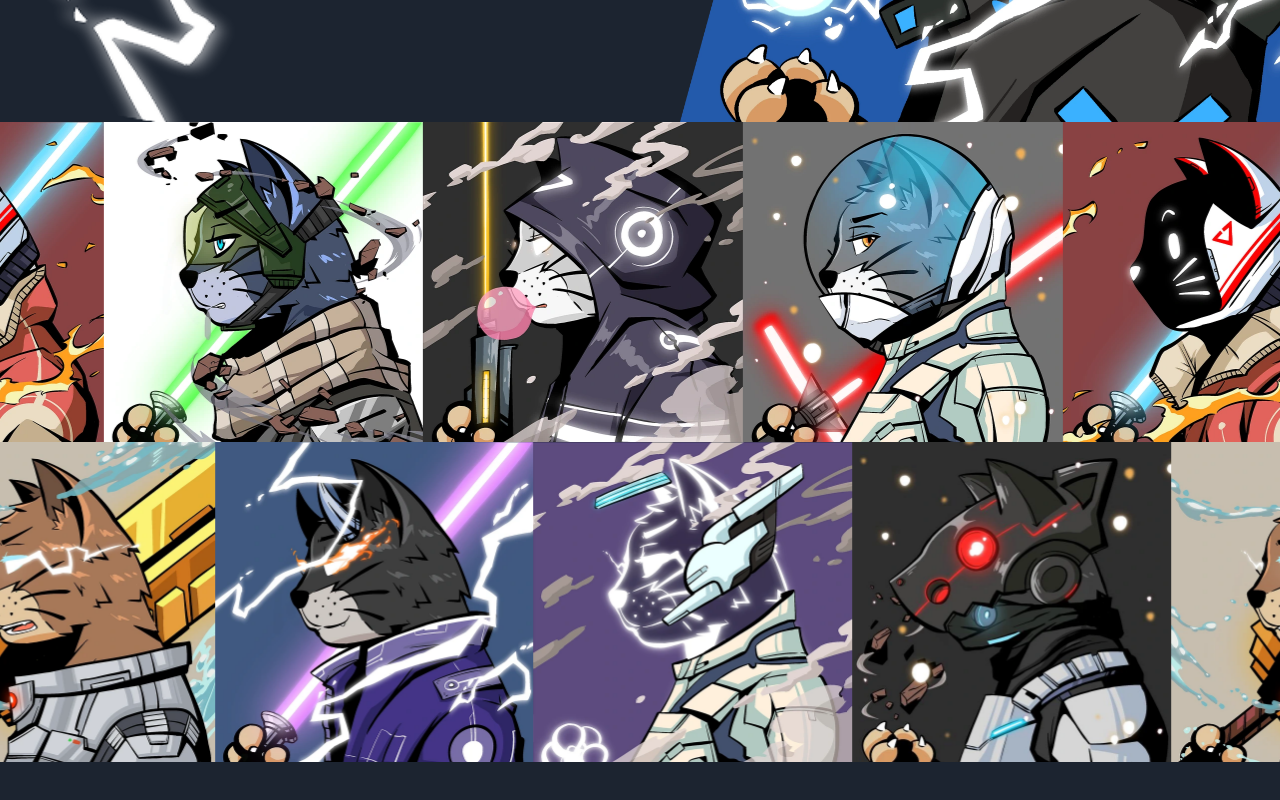
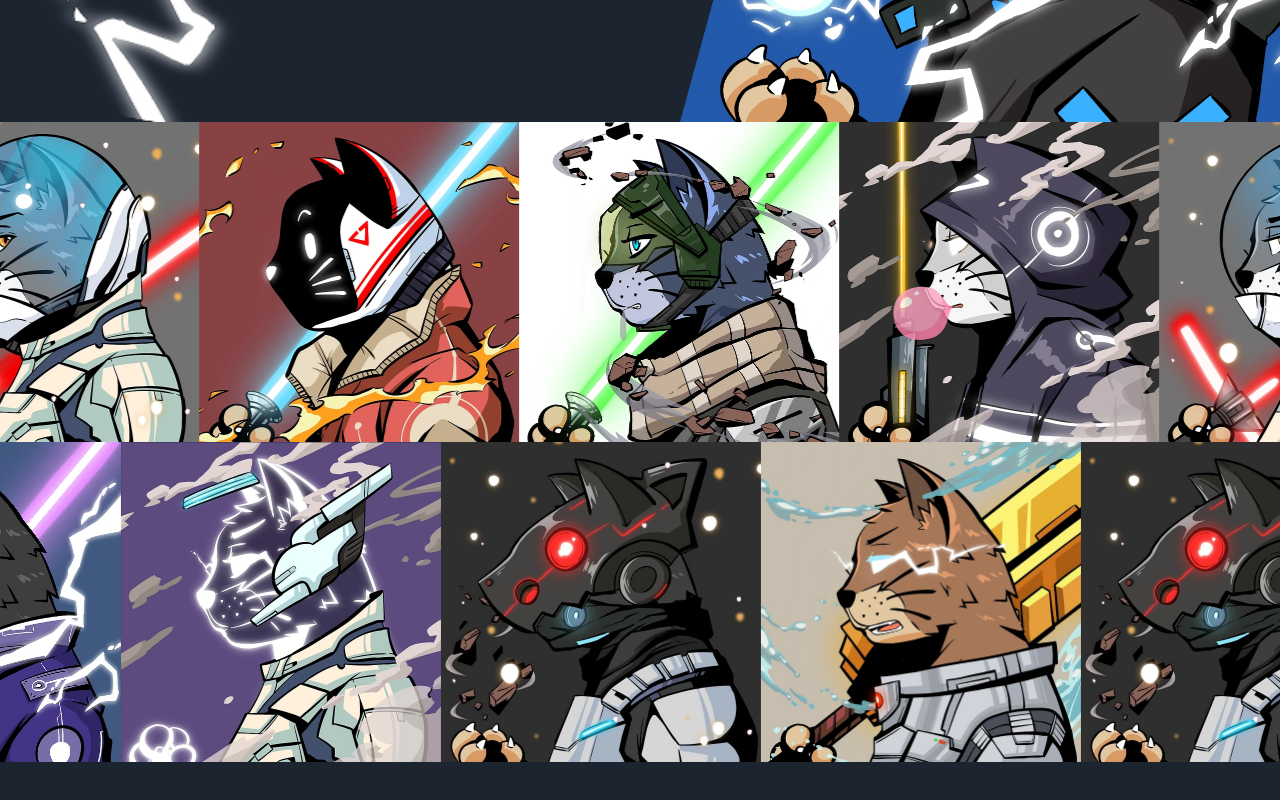
Before and after one commit to nupurbishnoi549/NEKOZUMA, a React (Vite) app: page / in a window 1280 px wide. Shown: the part 560-1360 px from the top of the page. Built offline with nearby package versions, Linux system fonts and the light colour scheme.

Commit message:
keyframe done

```diff
--- a/src/components/BackToTop.jsx
+++ b/src/components/BackToTop.jsx
@@ -1,5 +1,5 @@
 import React, { useEffect, useState } from 'react';
-import TopArrow from '../assets/images/svg/top-arrow.svg'
+import topArrow from '../assets/images/svg/top-arrow.svg'
 
 const BackToTop = () => {
     const [showButton, setShowButton] = useState(false);
@@ -21,7 +21,7 @@ const BackToTop = () => {
         <>
             {showButton && (
                 <div onClick={scrollToTop} className="fixed bottom-5 bg-[#3586FF] flex justify-center items-center border border-[#1C2430] animate-bounce right-5 cursor-pointer z-10 w-10 h-10 rounded-full transition-all duration-200 ease-linear" >
-                    <img src={TopArrow} alt="TopArrow" />
+                    <img src={topArrow} alt="TopArrow" />
                 </div>
             )}
         </>
--- a/src/components/CustomSlider.jsx
+++ b/src/components/CustomSlider.jsx
@@ -1,32 +1,36 @@
-import React from 'react'
+import React from 'react';
 import { SLIDER_LEFT_IMAGES_LIST, SLIDER_RIGHT_IMAGES_LIST } from "../utils/helper";
 
 const CustomSlider = () => {
     return (
         <div id="overview" className="overflow-hidden mx-auto max-w-[1920px]">
-            <div className="flex slider-left">
-                {SLIDER_LEFT_IMAGES_LIST.map((obj, index) => (
-                    <img
-                        key={index}
-                        src={obj}
-                        alt={`slider-left-${index + 1}`}
-                        className="pointer-events-none w-[320px] lg:h-[320px] h-[200px] object-cover"
-                    />
-                ))}
+            <div className="overflow-hidden w-full">
+                <div className="flex slider-left w-max">
+                    {[...SLIDER_LEFT_IMAGES_LIST, ...SLIDER_LEFT_IMAGES_LIST].map((obj, index) => (
+                        <img
+                            key={index}
+                            src={obj}
+                            alt={`slider-left-${index}`}
+                            className="pointer-events-none w-[320px] lg:h-[320px] h-[200px] object-cover"
+                        />
+                    ))}
+                </div>
             </div>
 
-            <div className="flex slider-right">
-                {SLIDER_RIGHT_IMAGES_LIST.map((obj, index) => (
-                    <img
-                        key={index}
-                        src={obj}
-                        alt={`slider-right-${index + 1}`}
-                        className="pointer-events-none w-[320px] lg:h-[320px] h-[200px] object-cover"
-                    />
-                ))}
+            <div className="overflow-hidden w-full">
+                <div className="flex slider-right w-max">
+                    {[...SLIDER_RIGHT_IMAGES_LIST, ...SLIDER_RIGHT_IMAGES_LIST].map((obj, index) => (
+                        <img
+                            key={index}
+                            src={obj}
+                            alt={`slider-right-${index}`}
+                            className="pointer-events-none w-[320px] lg:h-[320px] h-[200px] object-cover"
+                        />
+                    ))}
+                </div>
             </div>
         </div>
     );
-}
+};
 
-export default CustomSlider
+export default CustomSlider;
--- a/src/components/Footer.jsx
+++ b/src/components/Footer.jsx
@@ -1,20 +1,20 @@
 import React from 'react';
-import LeftImage from '../assets/images/webp/footer-left-image.webp'
-import RightImage from '../assets/images/webp/footer-right-image.webp'
-import Discord from "../assets/images/svg/discord.svg";
-import Twitter from "../assets/images/svg/twitter.svg";
+import leftImage from '../assets/images/webp/footer-left-image.webp'
+import rightImage from '../assets/images/webp/footer-right-image.webp'
+import discord from "../assets/images/svg/discord.svg";
+import twitter from "../assets/images/svg/twitter.svg";
 
 const Footer = () => {
     return (
         <div className="py-5 relative bg-[#245AAB] min-h-[174px] overflow-hidden max-w-[1920px] mx-auto">
             <img
                 className="absolute hidden md:block lg:w-[355px] w-[300px] left-0 bottom-0 pointer-events-none"
-                src={LeftImage}
+                src={leftImage}
                 alt="left-footer"
             />
             <img
                 className="absolute hidden md:block lg:w-[564px] w-[450px] right-0 bottom-0 pointer-events-none"
-                src={RightImage}
+                src={rightImage}
                 alt="right-footer"
             />
             <div className="container mx-auto px-4">
@@ -32,7 +32,7 @@ const Footer = () => {
                         rel="noopener noreferrer"
                     >
                         <img
-                            src={Discord}
+                            src={discord}
                             alt="discord"
                             width={32}
                             height={32}
@@ -45,7 +45,7 @@ const Footer = () => {
                         rel="noopener noreferrer"
                     >
                         <img
-                            src={Twitter}
+                            src={twitter}
                             alt="twitter"
                             width={32}
                             height={32}
--- a/src/components/Story.jsx
+++ b/src/components/Story.jsx
@@ -1,6 +1,6 @@
 import React from 'react'
-import Description from './common/Description'
-import StoryImg from '../assets/images/webp/story-image.webp'
+import Title from './common/Title'
+import storyImg from '../assets/images/webp/story-image.webp'
 
 const Story = () => {
     return (
@@ -10,14 +10,14 @@ const Story = () => {
                     <h1 class="font-normal text-[43px] leading-[100%] text-[#3586FF] ff-franklin text-center">Story</h1>
                 </div>
                 <div>
-                    <Description DescriptionText="Nekozuma which means lightning cats in Japanese (Neko = Cats // Inazuma = Lightning) is a collection of 5555 NFTs on the Solana blockchain. The story centers around 3 eras of cats living in different timelines - past, present, future. In each timeline, there are 3 deities that are all powerful and are meant to protect the world of Nekos." myClass="!text-center !text-base !pt-6" />
+                    <Title titleText="Nekozuma which means lightning cats in Japanese (Neko = Cats // Inazuma = Lightning) is a collection of 5555 NFTs on the Solana blockchain. The story centers around 3 eras of cats living in different timelines - past, present, future. In each timeline, there are 3 deities that are all powerful and are meant to protect the world of Nekos." myClass="!text-center !text-base !pt-6" />
                 </div>
                 <div>
-                    <Description DescriptionText="However at every junction in time, there is always a darkness that is waiting to overthrow the good. Hence, each timeline has its own arch nemesis. This means that there will be a total of 4 godly nekos from each timeline making a total of 12 godly will be fully animated." myClass="!text-center !pt-6" />
+                    <Title titleText="However at every junction in time, there is always a darkness that is waiting to overthrow the good. Hence, each timeline has its own arch nemesis. This means that there will be a total of 4 godly nekos from each timeline making a total of 12 godly will be fully animated." myClass="!text-center !pt-6" />
                 </div>
             </div>
             <div className='pt-14'>
-                <img src={StoryImg} alt="StoryImg" className='pointer-events-none' />
+                <img src={storyImg} alt="StoryImg" className='pointer-events-none' />
           </div>
         </div >
 
--- a/src/components/Team.jsx
+++ b/src/components/Team.jsx
@@ -1,7 +1,7 @@
 import React from 'react';
 import { TEAM_MEMBERS_LIST } from '../utils/helper';
-import Twitter from '../assets/images/svg/twitter.svg';
-import Description from './common/Description';
+import twitter from '../assets/images/svg/twitter.svg';
+import Title from './common/Title';
 
 const Team = () => {
     return (
@@ -22,9 +22,9 @@ const Team = () => {
                             />
                             <h3 className='font-normal text-2xl leading-[100%] text-[#3586FF] ff-franklin text-center mb-2'>{member.role}</h3>
                             <p className='text-sm mb-2'>{member.name}</p>
-                            <Description DescriptionText="  However at every junction in time, there is always a darkness that is waiting to overthrow" myClass="!mb-3 !max-w-[202px] !mx-auto" />
+                            <Title titleText="  However at every junction in time, there is always a darkness that is waiting to overthrow" myClass="!mb-3 !max-w-[202px] !mx-auto" />
                             <a href="#" target='_blank' rel="noopener noreferrer" className='inline-block'>
-                                <img src={Twitter} alt='Twitter' className='w-5 h-5 mx-auto' />
+                                <img src={twitter} alt='Twitter' className='w-5 h-5 mx-auto' />
                             </a>
                         </div>
                     ))}
--- a/src/components/common/Description.jsx
+++ /dev/null
@@ -1,9 +0,0 @@
-import React from 'react'
-
-const Description = ({ DescriptionText, myClass }) => {
-  return (
-    <p className={`text-[#D4E5FF] font-normal text-sm leading-[135%] ${myClass} `}>{DescriptionText}</p>
-  )
-}
-
-export default Description
--- /dev/null
+++ b/src/components/common/Title.jsx
@@ -0,0 +1,9 @@
+import React from 'react'
+
+const Title = ({ titleText, myClass }) => {
+    return (
+        <p className={`text-[#D4E5FF] font-normal text-sm leading-[135%] ${myClass} `}>{titleText}</p>
+    )
+}
+
+export default Title
--- a/src/index.css
+++ b/src/index.css
@@ -20,28 +20,35 @@ body {
 }
 
 @keyframes scrollLeft {
-  from {
+  0% {
     transform: translateX(0);
   }
 
-  to {
+  100% {
     transform: translateX(-50%);
   }
 }
-.slider-left {
-  animation: scrollLeft 18s linear infinite;
-  display: flex;
-}
 
 @keyframes scrollRight {
-  from {
+  0% {
     transform: translateX(-50%);
   }
 
-  to {
+  100% {
     transform: translateX(0);
   }
 }
+
+.slider-left,
+.slider-right {
+  display: flex;
+  width: max-content;
+}
+
+.slider-left {
+  animation: scrollLeft 18s linear infinite;
+}
+
 .slider-right {
   animation: scrollRight 18s linear infinite;
 }
```
Also changed, not shown: src/components/Hero.jsx (+6 -6 lines), src/components/common/Header.jsx (+8 -8 lines).
